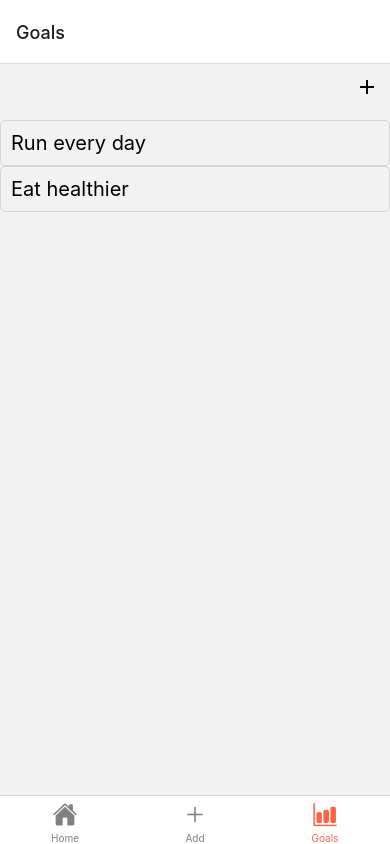
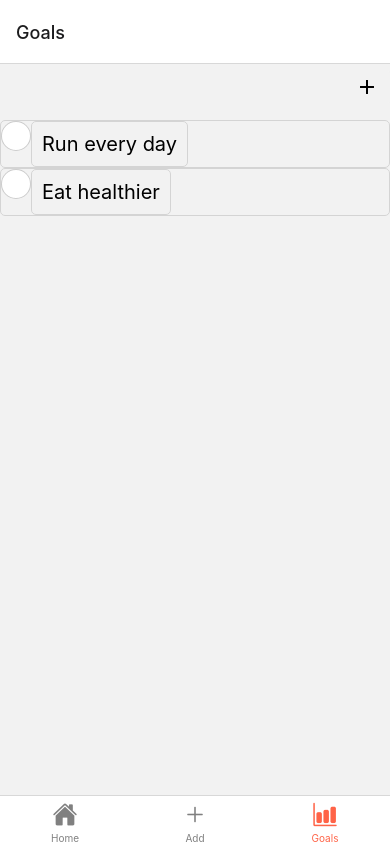
Before and after one commit to cmackin9500/goal-tracker, a React Native app: screen / in a window 390 px wide. Both pictures are taken after a click on the element 74 px from the left and 141 px from the top of the page. Built offline with nearby package versions, Linux system fonts and the light colour scheme.

Commit message:
adding a circle user can tap to complete goal or task

```diff
--- a/screens/goals.js
+++ b/screens/goals.js
@@ -8,6 +8,8 @@ import {
   TouchableWithoutFeedback,
   Modal,
   Keyboard,
+  Image,
+  Icon,
 } from "react-native";
 import { MaterialIcons } from "@expo/vector-icons";
 import GoalForm from "./goalForm";
@@ -67,13 +69,30 @@ export default function Goal({ navigation }) {
         <FlatList
           data={goals}
           renderItem={({ item }) => (
+            <View style={styles.rowContainer}>
+              <TouchableOpacity
+                style={{
+                  display: "flex",
+                  borderWidth: 1,
+                  borderColor: "rgba(0,0,0,0.2)",
+                  alignItems: "center",
+                  justifyContent: "center",
+                  width: 30,
+                  height: 30,
+                  backgroundColor: "#fff",
+                  borderRadius: 50,
+                }}
+              ></TouchableOpacity>
               <TouchableOpacity
                 onPress={() => {
                   navigation.navigate("Goal Details", item);
                 }}
               >
+                <View style={styles.rowContainer}>
                   <Text style={styles.goalText}>{item.title}</Text>
+                </View>
               </TouchableOpacity>
+            </View>
           )}
         />
       </View>
@@ -88,14 +107,19 @@ const styles = StyleSheet.create({
   },
   goalText: {
     fontSize: 20,
-    borderRadius: 5,
-    borderWidth: 1,
-    borderColor: "#d4d4d4",
     padding: 10,
   },
   goalBorder: {
     borderColor: "black",
   },
+  rowContainer: {
+    flex: 1,
+    flexDirection: "row",
+    borderRadius: 5,
+    borderWidth: 1,
+    borderColor: "#d4d4d4",
+  },
+
   modalClose: { marginTop: 40, marginBottom: 0 },
   modalToggle: {
     marginBottom: 10,
```
Lines whose indentation alone changed are shown as unchanged.
